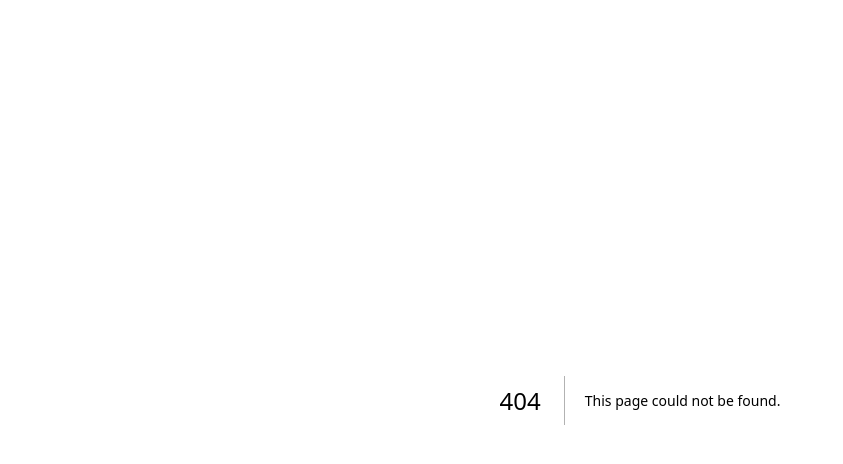
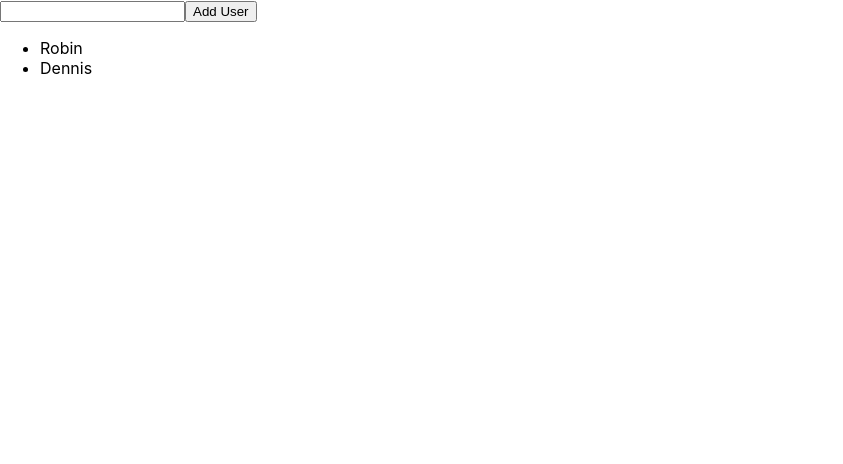
Before and after one commit to fodela/interview-prepartion, a Next.js app in the folder daily-with-booster/react/react_guru/: page /optimization in a window 1280 px wide. Before the commit this address had no page. Shown: the top 464 px of the page, without its empty margins (0-843 px from the left). Built offline with nearby package versions, Linux system fonts and the light colour scheme.

Commit message:
react: optimization with react memo, usememo and useCallback

```diff
--- /dev/null
+++ b/daily-with-booster/react/react_guru/components/optimization/List.tsx
@@ -0,0 +1,24 @@
+import React from "react";
+import ListItem from "./ListItem";
+
+const List = React.memo(
+  (props: {
+    list: {
+      id: string;
+      name: string;
+    }[];
+    onRemove: () => void;
+  }) => {
+    console.log("Render: List");
+
+    return (
+      <ul>
+        {props.list.map((item) => (
+          <ListItem item={item} onRemove={props.onRemove} />
+        ))}
+      </ul>
+    );
+  }
+);
+
+export default List;
--- /dev/null
+++ b/daily-with-booster/react/react_guru/components/optimization/ListItem.tsx
@@ -0,0 +1,21 @@
+import React from "react";
+
+const ListItem = React.memo(
+  (props: {
+    item: {
+      id: string;
+      name: string;
+    };
+    onRemove: () => void;
+  }) => {
+    console.log("Render: ListItem");
+
+    return (
+      <li key={props.item.id} onClick={props.onRemove}>
+        {props.item.name}
+      </li>
+    );
+  }
+);
+
+export default ListItem;
--- /dev/null
+++ b/daily-with-booster/react/react_guru/pages/optimization.tsx
@@ -0,0 +1,38 @@
+/*
+Dear Future me!
+useMemo is used to memoize a value. This value's is tracked and used as a variable in the dependency array of useMemo and the callback function of useMemo is only executed when the value changes.
+
+React Memo API: As default when parent change and rerender so does the children. React.memo is used to prevent specific components from rerendering when their parent is rerendered if nothing have change.
+
+useCallback: As  default whenever a component rerender the function defined in them are re-declared and if they are passed as props to any child, the child will rerender after parent rerender even when wrapped with React.memo. useCallback prevent the function from being redefined with every rerender unless a variable provided in the dependency array is changed.
+*/
+
+import React, { useCallback, useState } from "react";
+import List from "../components/optimization/List";
+
+const Optimization = () => {
+  console.log("Render: APP");
+  const [users, setUsers] = useState([
+    { id: "a", name: "Robin" },
+    { id: "b", name: "Dennis" },
+  ]);
+  const [text, setText] = useState("");
+
+  const handleText = (event: InputEvent) => {
+    console.log(event.target.value);
+    setText(event.target!.value);
+  };
+  const addUserHandler = () => {};
+  const removeUserHandler = useCallback(() => () => {}, [users]);
+
+  return (
+    <div>
+      <input type="text" onChange={handleText} />
+      <button onClick={addUserHandler}>Add User</button>
+
+      <List list={users} onRemove={removeUserHandler}></List>
+    </div>
+  );
+};
+
+export default Optimization;
```
Also changed, not shown: 1 other file (tests, documents, lock files or other folders).
